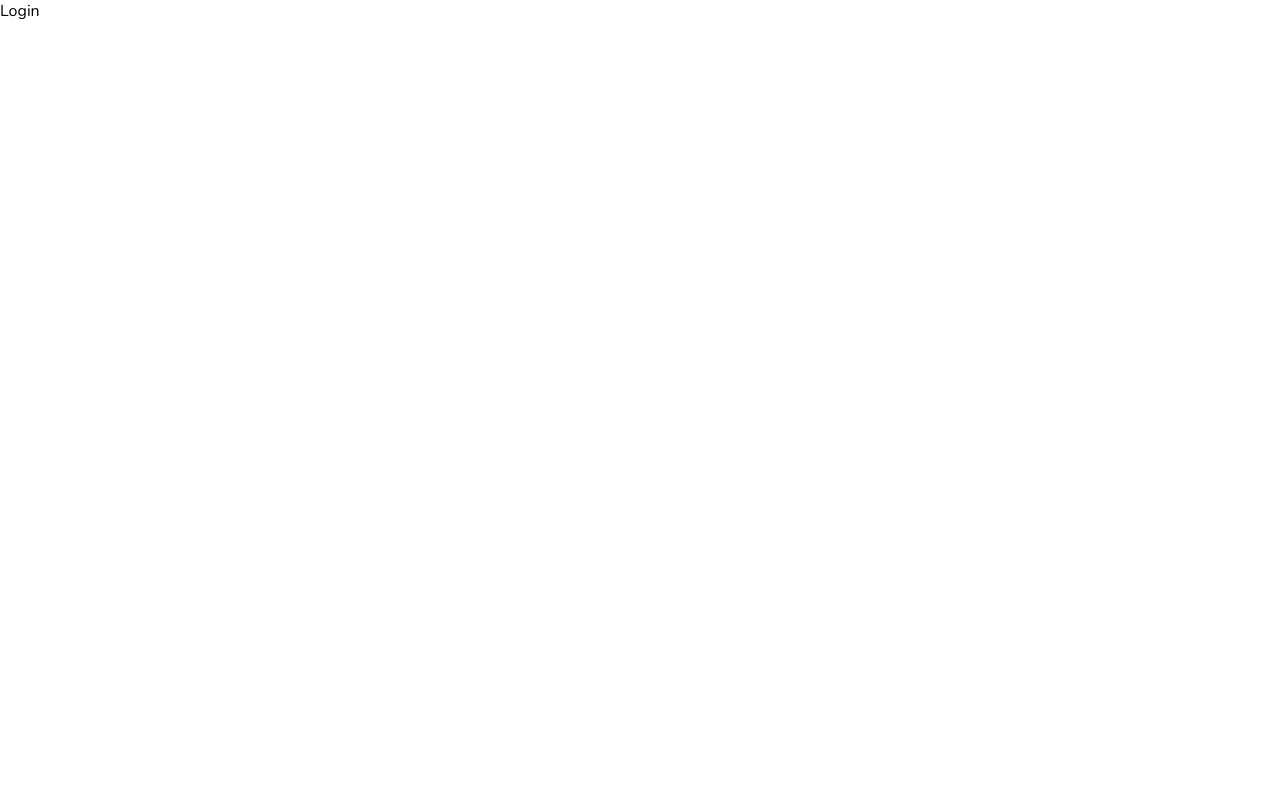
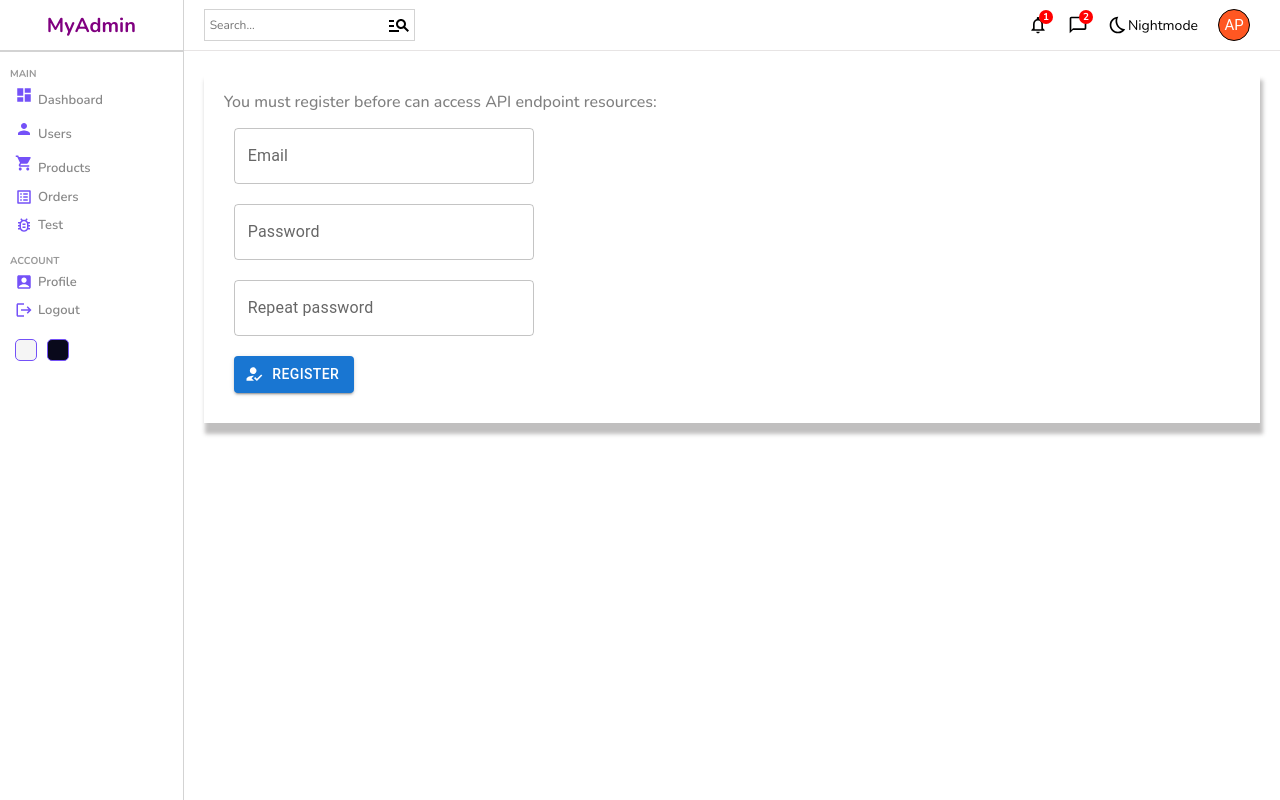
Before and after one commit to no-compromise/adminpanel, a React (Create React App) app: page /login in a window 1280 px wide. Built offline with nearby package versions, Linux system fonts and the light colour scheme.

Commit message:
Register form, start handle validations

```diff
--- a/src/pages/login/Login.jsx
+++ b/src/pages/login/Login.jsx
@@ -1,9 +1,96 @@
 import "./Login.scss";
+import Sidebar from "../../components/sidebar/Sidebar";
+import Navbar from "../../components/navbar/Navbar";
+import Box from "@mui/material/Box";
+import TextField from "@mui/material/TextField";
+import LoadingButton from "@mui/lab/LoadingButton";
+import HowToRegIcon from "@mui/icons-material/HowToReg";
+import { useState } from "react";
 
 const Login = () => {
+  const [loading, setLoading] = useState(false);
+  const [email, setEmail] = useState(null);
+  const [password, setPassword] = useState(null);
+  const [repassword, setRepassword] = useState(null);
+  const [erremail, setErremail] = useState(false);
+  const [errpass, setErrpass] = useState(false);
+  const handleSubmit = () => {
+    setLoading(true);
+    // Password match validation
+    if (password !== repassword || !password) {
+      setLoading(false);
+      setErrpass(true);
+    } else {
+      setErrpass(false);
+    }
+    // Email validation
+    if (!email) {
+      setErremail(true);
+      setLoading(false);
+    } else {
+      setErremail(false);
+    }
+  };
+
   return (
-    <div>Login</div>
-  )
-}
+    <div className="list">
+      <Sidebar />
+      <div className="listContainer">
+        <Navbar />
+        <div className="container">
+          <div className="header">
+            <p>You must register before can access API endpoint resources:</p>
+          </div>
+          <div className="regform">
+            <Box component="form" className="form">
+              <TextField
+                id="email"
+                label="Email"
+                variant="outlined"
+                style={{ width: 300, marginBottom: 20 }}
+                onChange={(e) => {
+                  setEmail(e.target.value);
+                }}
+                error={erremail}
+              />
+              <TextField
+                id="password"
+                label="Password"
+                type="password"
+                autoComplete="current-password"
+                style={{ width: 300, marginBottom: 20 }}
+                onChange={(e) => {
+                  setPassword(e.target.value);
+                }}
+                error={errpass}
+              />
+              <TextField
+                id="password-repeat"
+                label="Repeat password"
+                type="password"
+                autoComplete="current-password"
+                style={{ width: 300, marginBottom: 20 }}
+                onChange={(e) => {
+                  setRepassword(e.target.value);
+                }}
+                error={errpass}
+              />
+              <LoadingButton
+                loading={loading}
+                loadingPosition="start"
+                startIcon={<HowToRegIcon />}
+                variant="contained"
+                style={{ width: 120 }}
+                onClick={() => handleSubmit()}
+              >
+                Register
+              </LoadingButton>
+            </Box>
+          </div>
+        </div>
+      </div>
+    </div>
+  );
+};
 
-export default Login
+export default Login;
--- a/src/pages/login/Login.scss
+++ b/src/pages/login/Login.scss
@@ -0,0 +1,27 @@
+.list {
+  display: flex;
+  width: 100%;
+
+  .listContainer {
+    flex: 1;
+
+    .container {
+      -webkit-box-shadow: 2px 10px 4px 1px rgb(46, 44, 44, 0.3);
+      box-shadow: 2px 10px 4px 1px rgb(46, 44, 44, 0.3);
+      padding: 20px;
+      margin: 20px;
+      .header {
+        font-weight: 500;
+        color: gray;
+        margin-bottom: 15px;
+      }
+      .regform {
+        margin: 10px;
+        .form {
+          display: flex;
+          flex-direction: column;
+        }
+      }
+    }
+  }
+}
```
Also changed, not shown: package.json (+5 -3 lines), 1 other file (tests, documents, lock files or other folders).
